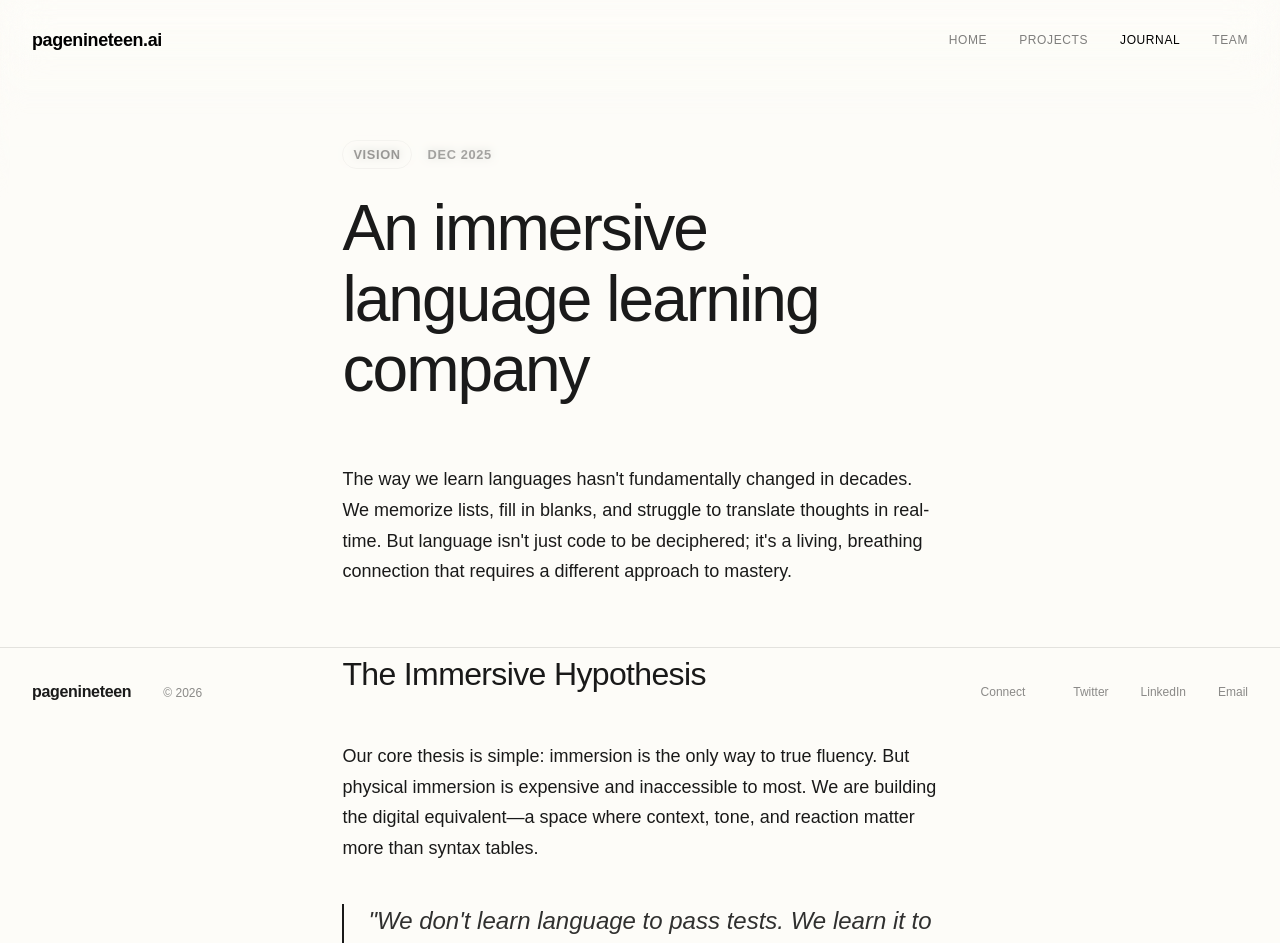
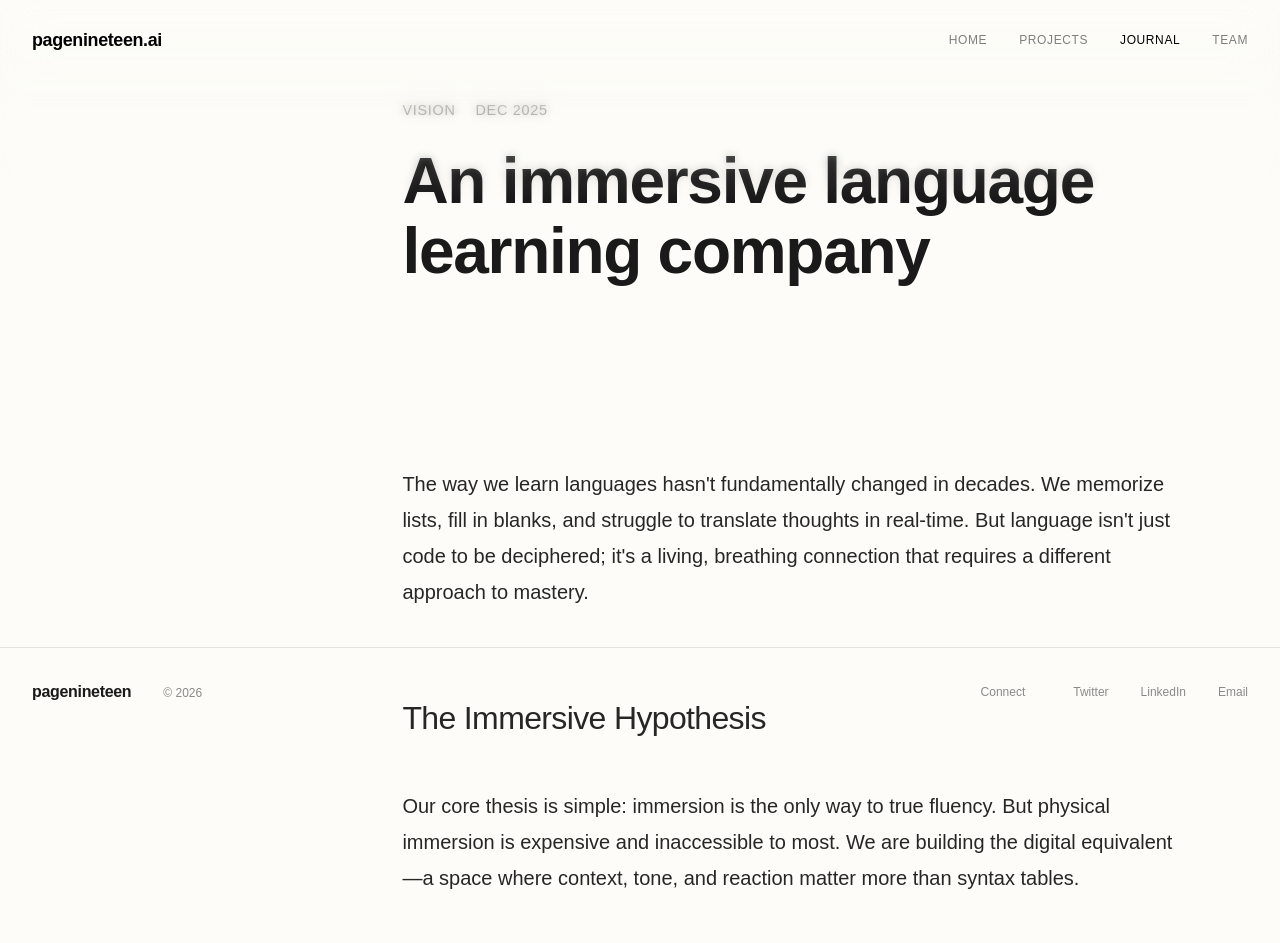
Before and after one commit to pendulum-ai/Pagenineteen2, a React (Vite) app: page /journal/immersive-language-learning in a window 1280 px wide. Shown: the top 943 px of the page. Built offline with nearby package versions, Linux system fonts and the light colour scheme; a web font is replaced by a local one.

Commit message:
Fix Layout: Remove duplicate CSS and implement Grid for wide article view

```diff
--- a/src/pages/Journal.css
+++ b/src/pages/Journal.css
@@ -144,32 +144,109 @@
 }
 
 /* Article Detail Updates */
-/* Removed max-width constraint to match global 1440px layout */
+/* Article Detail Updates */
+/* Grid Layout: [Sticky Nav (240px)] [Content (1fr, max approx 900-1000px)] */
 .article-detail-container {
+  display: grid;
+  grid-template-columns: 240px 1fr; /* Fixed width for nav, rest for content */
+  gap: 60px;
   position: relative;
   padding-top: 100px;
+  max-width: 1440px; /* Use full site width */
+  margin: 0 auto;
 }
 
 /* Sticky Back Navigation */
+/* Now lives inside the first grid column */
 .sticky-back-nav {
-  position: absolute;
-  /* Position inside the container's left padding gutter */
-  left: 10px;
-  top: 0;
-  height: 100%;
+  position: relative; /* Reset from absolute */
+  left: auto;
+  top: auto;
+  height: 100%; /* Spans full height of grid cell */
   display: block;
-  pointer-events: none;
 }
 
 .sticky-back-content {
   position: sticky;
-  top: 300px;
-  width: max-content;
-  min-width: 0;
+  top: 200px; /* Adjust top offset */
+  width: 100%;
   display: flex;
-  justify-content: flex-start; /* Align left */
-  padding-right: 0;
-  pointer-events: auto;
+  justify-content: flex-start; /* Align left within its column */
+  padding-right: 20px;
+}
+
+.article-content-wrapper {
+  /* This would need to wrap the header/body in JSX, OR we just style .article-header and .article-body to align if we don't change JSX.
+     Actually, since ArticleDetail.jsx just dumps children, let's treat the grid carefully.
+     WAIT: ArticleDetail.jsx structure:
+     <div className="article-detail-container">
+        <StickyNav />
+        <header />
+        <div className="article-cover-image" />
+        <div className="article-body" />
+        <footer />
+     </div>
+
+     If we use grid on the container, all direct children become grid items.
+     Children are:
+     1. .sticky-back-nav
+     2. header.article-header
+     3. div.article-cover-image
+     4. div.article-body
+     5. div.article-footer
+
+     We want 1 to be in Col 1.
+     We want 2, 3, 4, 5 to be in Col 2.
+  */
+}
+
+/* Assign Grid Columns */
+.sticky-back-nav {
+  grid-column: 1;
+  grid-row: 1 / span 5; /* Span all potential content rows */
+}
+
+.article-header,
+.article-cover-image,
+.article-body,
+.article-footer {
+  grid-column: 2;
+  max-width: 900px; /* Optimal reading width, but wider than before */
+}
+
+/* Typography Overrides (from deleted block) */
+.article-title {
+  font-size: clamp(2.5rem, 5vw, 4.5rem); /* Slightly larger max */
+  line-height: 1.1;
+  letter-spacing: -0.02em;
+  margin-top: 0;
+  margin-bottom: 40px;
+}
+
+.article-body {
+  font-size: 1.25rem; /* Larger comfortable reading size */
+  line-height: 1.7;
+}
+
+/* Mobile Responsiveness */
+@media (max-width: 1024px) {
+  .article-detail-container {
+    grid-template-columns: 1fr; /* Stack vertically */
+    padding-left: 0; /* Let global padding handle it, or reset */
+    gap: 0;
+  }
+
+  .sticky-back-nav {
+    display: none; /* Hide sticky nav on mobile/tablet */
+  }
+
+  .article-header,
+  .article-cover-image,
+  .article-body,
+  .article-footer {
+    grid-column: 1;
+    max-width: 100%;
+  }
 }
 
 .sticky-back-link {
@@ -436,178 +513,6 @@
   }
 }
 
-/* =========================================
-   Article Detail View
-   ========================================= */
-
-.article-detail-container {
-  max-width: 800px; /* Constrain reading width for better UX */
-  padding-top: 140px;
-}
-
-.article-nav {
-  margin-bottom: 60px;
-}
-
-.back-link {
-  font-size: 0.9rem;
-  text-decoration: none;
-  color: inherit;
-  opacity: 0.5;
-  transition: opacity 0.2s ease;
-  font-weight: 500;
-}
-
-.back-link:hover {
-  opacity: 1;
-}
-
-.article-header {
-  margin-bottom: 60px;
-}
-
-.article-meta-top {
-  display: flex;
-  align-items: center;
-  gap: 16px;
-  margin-bottom: 24px;
-  font-size: 0.8rem;
-  text-transform: uppercase;
-  letter-spacing: 0.05em;
-  font-weight: 600;
-  opacity: 0.5;
-}
-
-.article-tag {
-  color: #000;
-  opacity: 1;
-  border: 1px solid rgba(0,0,0,0.1);
-  padding: 4px 10px;
-  border-radius: 100px;
-}
-
-.article-title {
-  font-size: clamp(2.5rem, 5vw, 4rem);
-  line-height: 1.1;
-  font-weight: 400;
-  letter-spacing: -0.03em;
-  margin-bottom: 40px;
-}
-
-.article-author {
-  display: flex;
-  align-items: center;
-  gap: 12px;
-  border-top: 1px solid rgba(0,0,0,0.1);
-  padding-top: 24px;
-}
-
-.author-avatar {
-  width: 40px;
-  height: 40px;
-  background: #f0f0f0;
-  border-radius: 50%;
-  display: flex;
-  align-items: center;
-  justify-content: center;
-  font-weight: 600;
-  font-size: 0.8rem;
-}
-
-.author-info {
-  display: flex;
-  flex-direction: column;
-}
-
-.author-name {
-  font-weight: 600;
-  font-size: 0.9rem;
-}
-
-.author-role {
-  font-size: 0.8rem;
-  opacity: 0.5;
-}
-
-.article-cover-image {
-  margin-bottom: 80px;
-  border-radius: 4px;
-  overflow: hidden;
-  width: 100%;
-}
-
-.article-cover-image img {
-  width: 100%;
-  height: auto;
-  display: block;
-}
-
-/* Typography for the content */
-.article-body {
-  font-size: 1.125rem;
-  line-height: 1.7;
-  color: rgba(0, 0, 0, 0.9);
-}
-
-.article-body p {
-  margin-bottom: 24px;
-}
-
-.article-body h2 {
-  font-size: 2rem;
-  margin-top: 60px;
-  margin-bottom: 24px;
-  font-weight: 400;
-  letter-spacing: -0.02em;
-}
-
-.article-body h3 {
-  font-size: 1.5rem;
-  margin-top: 40px;
-  margin-bottom: 16px;
-  font-weight: 500;
-}
-
-.article-body ul {
-  margin-bottom: 24px;
-  padding-left: 20px;
-}
-
-.article-body li {
-  margin-bottom: 8px;
-}
-
-.article-body blockquote {
-  border-left: 2px solid #000;
-  padding-left: 24px;
-  margin: 40px 0;
-  font-size: 1.5rem;
-  font-style: italic;
-  font-weight: 300;
-  line-height: 1.4;
-}
-
-.article-footer {
-  margin-top: 100px;
-  padding-top: 60px;
-  border-top: 1px solid rgba(0,0,0,0.1);
-}
-
-.back-link-large {
-  font-size: 1.5rem;
-  text-decoration: none;
-  color: inherit;
-  font-weight: 400;
-  border-bottom: 1px solid rgba(0,0,0,0.2);
-  padding-bottom: 4px;
-  transition: all 0.3s ease;
-}
-
-.back-link-large:hover {
-  border-color: #000;
-  padding-right: 20px;
-}
-
 @media (max-width: 768px) {
   .article-title {
     font-size: 2.5rem;
```
